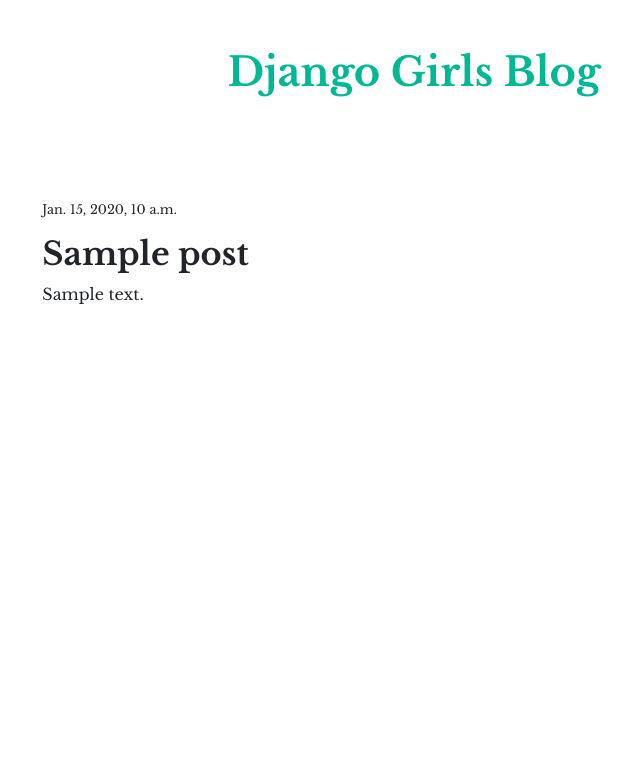
After one commit to wildnatalie/my-first-blog, a Django app: template blog/templates/blog/post_detail.html in a window 1280 px wide. The commit adds this page. Shown: the top 783 px of the page, without its empty margins (226-866 px from the left). Run offline with Django 3.2, Linux system fonts and the light colour scheme; the template is opened without the code that fills it: most values are stand-ins (such as "Sample title", 1, 10 or a date in 2020); some libraries are stand-ins or nearby versions.

Commit message:
Added post template

```diff
--- /dev/null
+++ b/blog/templates/blog/base.html
@@ -0,0 +1,28 @@
+{% load static %}
+
+<html>
+    <head>
+        <meta charset="utf-8" />
+        <meta name="viewport" content="width=device-width, initial-scale=1, shrink-to-fit=no">
+        <link href="https://fonts.googleapis.com/css?family=Libre+Baskerville:400,700&display=swap&subset=latin-ext" rel="stylesheet">
+        <link rel="stylesheet" href="https://stackpath.bootstrapcdn.com/bootstrap/4.3.1/css/bootstrap.min.css" integrity="sha384-ggOyR0iXCbMQv3Xipma34MD+dH/1fQ784/j6cY/iJTQUOhcWr7x9JvoRxT2MZw1T" crossorigin="anonymous">
+        <link rel="stylesheet" href="{% static 'css/blog.css' %}" >
+        <title>Django Girls blog</title>
+
+    </head>
+    <body>
+        <header>
+            <div class="container-fluid">
+                <div class="row">
+                    <div class="col text-center">
+                        <h1><a href="/">Django Girls Blog</a></h1>
+                    </div>
+                </div>
+            </div>
+        </header>
+        <main class="content">
+            {% block content %}
+            {% endblock %}
+        </main>
+    </body>
+</html>
--- /dev/null
+++ b/blog/templates/blog/post_detail.html
@@ -0,0 +1,21 @@
+{% extends 'blog/base.html' %}
+
+{% block content %}
+    <section class="post">
+        <div class="container-fluid">
+            <div class="row justify-content-center">
+                <div class="col-12 col-md-10 col-lg-8">
+                    <div class="post">
+                        {% if post.published_date %}
+                            <div class="mb-3"><small>{{ post.published_date }}</small></div>
+                        {% endif %}
+                        <h2>{{ post.title }}</h2>
+                        <div class="post-content">
+                            <p>{{ post.text|linebreaksbr }}</p>
+                        </div>
+                    </div>
+                </div>
+            </div>
+        </div>
+    </section>
+{% endblock %}
--- a/blog/urls.py
+++ b/blog/urls.py
@@ -2,5 +2,6 @@
 from . import views
 
 urlpatterns = [
-    path('', views.post_list, name='post_list')
+    path('', views.post_list, name='post_list'),
+    path('post/<int:pk>/', views.post_detail, name='post_detail')
 ]
```
Also changed, not shown: blog/templates/blog/post_list.html (+5 -25 lines), blog/views.py (+6 -1 lines).
